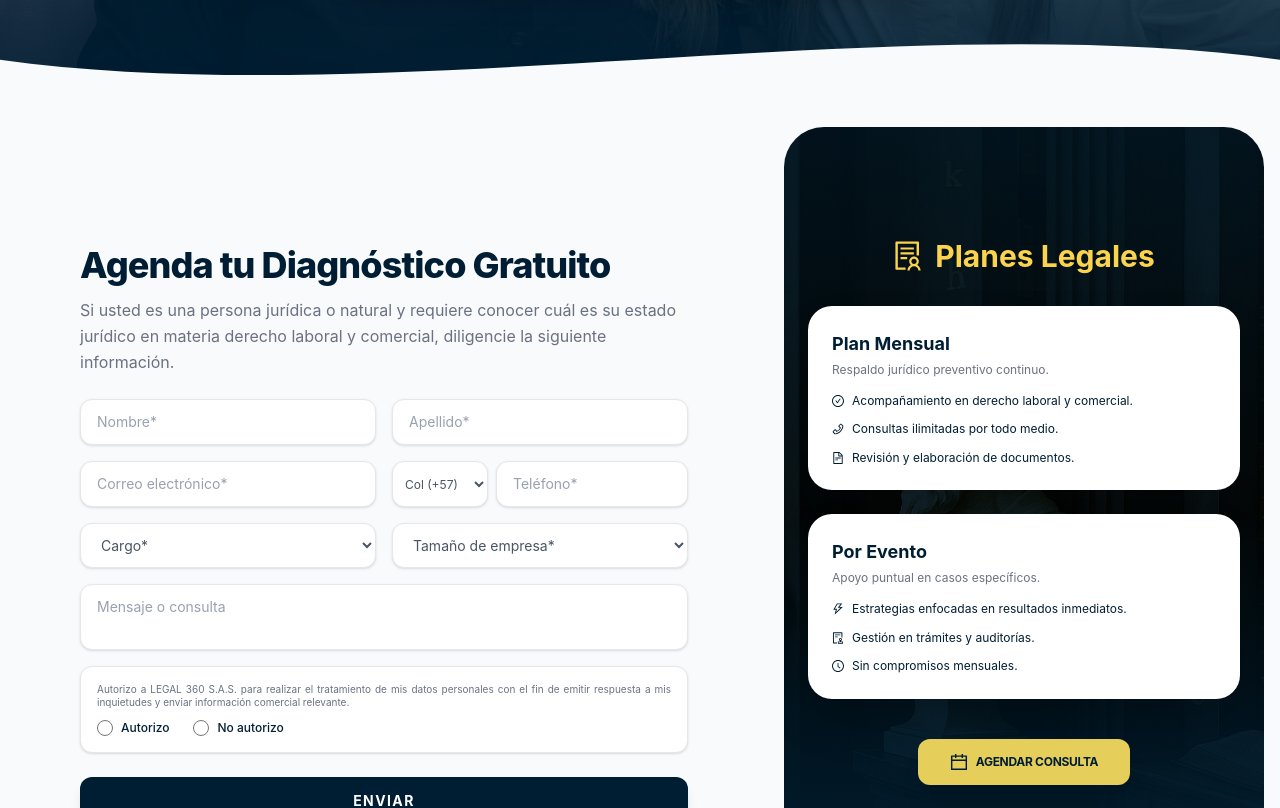
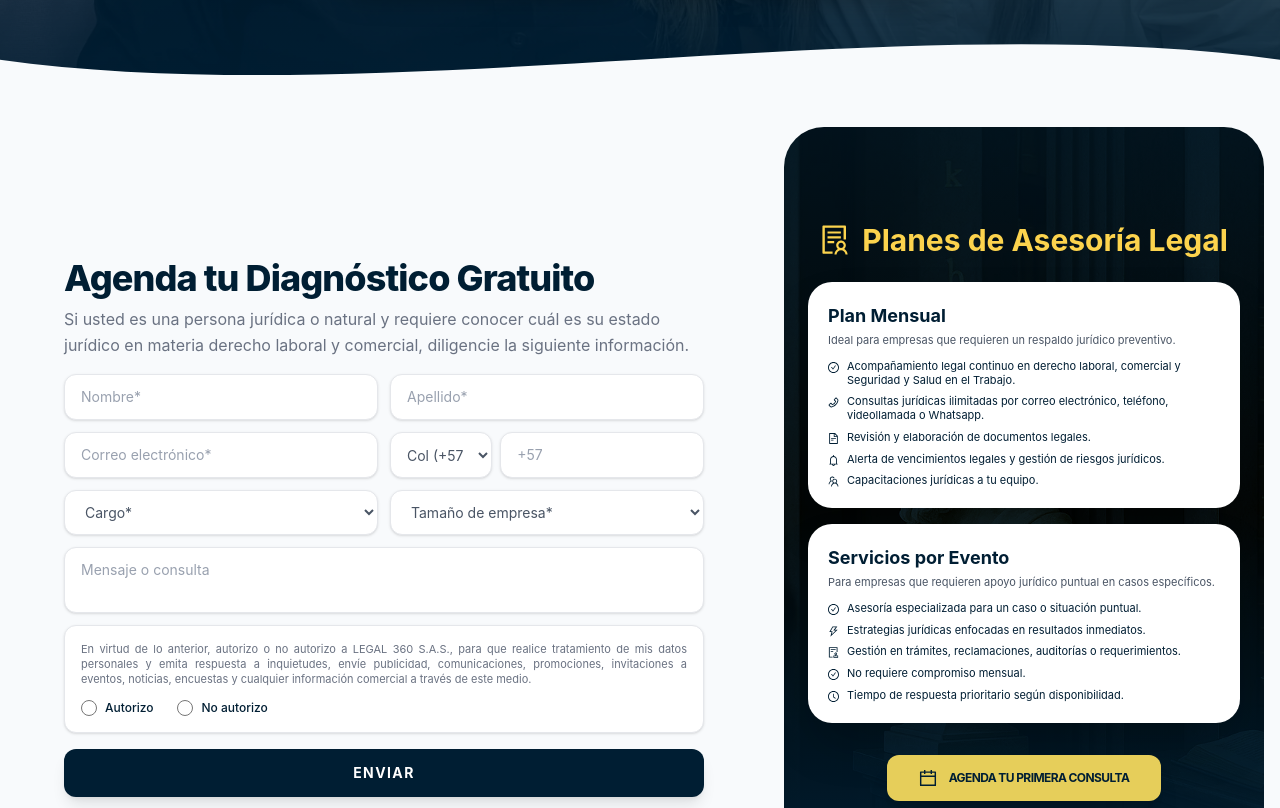
Before and after one commit to sazaba/legal360, a React (Vite) app: page / in a window 1280 px wide. Shown: the part 2900-3708 px from the top of the page. Built offline with nearby package versions, Linux system fonts and the light colour scheme; no server answers.

Commit message:
footer + planes5

```diff
--- a/src/pages/FormularioPlanes.jsx
+++ b/src/pages/FormularioPlanes.jsx
@@ -306,10 +306,10 @@ const FormularioPlanes = () => {
         <section className="relative w-full min-h-[100svh] flex flex-col lg:flex-row bg-[#f8fafc] overflow-hidden">
 
             {/* ================= 60% IZQUIERDA: FORMULARIO ================= */}
-            <div className="w-full lg:w-[60%] px-6 sm:px-12 lg:px-20 pt-16 lg:pt-24 pb-12 flex flex-col justify-center">
+            <div className="w-full lg:w-[60%] px-6 sm:px-12 lg:px-16 pt-12 lg:pt-16 pb-8 flex flex-col justify-center">
                 <div className="max-w-2xl mx-auto w-full">
-                    <div className="mb-6 text-center lg:text-left">
-                        <h2 className="text-3xl sm:text-4xl lg:text-4xl font-extrabold text-[#001e33] font-montserrat mb-3 tracking-tight">
+                    <div className="mb-4 text-center lg:text-left">
+                        <h2 className="text-3xl sm:text-4xl lg:text-4xl font-extrabold text-[#001e33] font-montserrat mb-2 tracking-tight">
                             Agenda tu <span className="text-[#001e33]">Diagnóstico Gratuito</span>
                         </h2>
                         <p className="text-sm sm:text-base text-gray-500 font-roboto leading-relaxed">
@@ -317,28 +317,30 @@ const FormularioPlanes = () => {
                         </p>
                     </div>
 
-                    <form onSubmit={handleSubmit} className="flex flex-col gap-3.5 sm:gap-4 text-[#001e33] text-sm font-roboto">
-                        <div className="grid grid-cols-1 sm:grid-cols-2 gap-4">
+                    <form onSubmit={handleSubmit} className="flex flex-col gap-3 text-[#001e33] text-sm font-roboto">
+                        <div className="grid grid-cols-1 sm:grid-cols-2 gap-3">
                             <input id="nombre" name="nombre" value={formData.nombre} onChange={handleChange} required placeholder="Nombre*"
                                 className="w-full bg-white border border-gray-200 shadow-sm rounded-xl px-4 py-3 outline-none focus:ring-2 focus:ring-[#d4af37] transition-all placeholder-gray-400" />
                             <input id="apellido" name="apellido" value={formData.apellido} onChange={handleChange} required placeholder="Apellido*"
                                 className="w-full bg-white border border-gray-200 shadow-sm rounded-xl px-4 py-3 outline-none focus:ring-2 focus:ring-[#d4af37] transition-all placeholder-gray-400" />
                         </div>
 
-                        <div className="grid grid-cols-1 sm:grid-cols-2 gap-4">
+                        <div className="grid grid-cols-1 lg:grid-cols-2 gap-3">
                             <input id="email" name="email" type="email" value={formData.email} onChange={handleChange} required placeholder="Correo electrónico*"
                                 className="w-full bg-white border border-gray-200 shadow-sm rounded-xl px-4 py-3 outline-none focus:ring-2 focus:ring-[#d4af37] transition-all placeholder-gray-400" />
+
                             <div className="flex gap-2">
                                 <select id="pais" name="pais" value={formData.pais} onChange={handleChange} required
-                                    className="w-1/3 bg-white border border-gray-200 shadow-sm rounded-xl px-2 py-3 outline-none focus:ring-2 focus:ring-[#d4af37] cursor-pointer text-gray-600 text-xs">
+                                    className="w-1/3 bg-white border border-gray-200 shadow-sm rounded-xl px-3 py-3 outline-none focus:ring-2 focus:ring-[#d4af37] cursor-pointer text-gray-600">
                                     <option value="Col">Col (+57)</option>
                                 </select>
-                                <input id="telefono" name="telefono" value={formData.telefono} onChange={handleChange} required placeholder="Teléfono*"
+                                <input id="telefono" name="telefono" value={formData.telefono} onChange={handleChange} required placeholder="+57"
                                     className="w-2/3 bg-white border border-gray-200 shadow-sm rounded-xl px-4 py-3 outline-none focus:ring-2 focus:ring-[#d4af37] transition-all placeholder-gray-400" />
                             </div>
                         </div>
 
-                        <div className="grid grid-cols-1 sm:grid-cols-2 gap-4">
+                        {/* Agrupados para ahorrar espacio vertical */}
+                        <div className="grid grid-cols-1 sm:grid-cols-2 gap-3">
                             <select id="cargo" name="cargo" value={formData.cargo} onChange={handleChange} required
                                 className="w-full bg-white border border-gray-200 shadow-sm rounded-xl px-4 py-3 outline-none focus:ring-2 focus:ring-[#d4af37] cursor-pointer text-gray-600">
                                 <option value="">Cargo*</option>
@@ -347,6 +349,7 @@ const FormularioPlanes = () => {
                                 <option value="RRHH">Recursos Humanos</option>
                                 <option value="Otro">Otro</option>
                             </select>
+
                             <select id="tamano_empresa" name="tamano_empresa" value={formData.tamano_empresa} onChange={handleChange} required
                                 className="w-full bg-white border border-gray-200 shadow-sm rounded-xl px-4 py-3 outline-none focus:ring-2 focus:ring-[#d4af37] cursor-pointer text-gray-600">
                                 <option value="">Tamaño de empresa*</option>
@@ -360,8 +363,8 @@ const FormularioPlanes = () => {
                             className="w-full bg-white border border-gray-200 shadow-sm rounded-xl px-4 py-3 outline-none focus:ring-2 focus:ring-[#d4af37] resize-none placeholder-gray-400" />
 
                         <div className="bg-white border border-gray-200 rounded-xl p-4 space-y-3 shadow-sm">
-                            <p className="text-[10px] text-gray-500 text-justify leading-tight">
-                                Autorizo a LEGAL 360 S.A.S. para realizar el tratamiento de mis datos personales con el fin de emitir respuesta a mis inquietudes y enviar información comercial relevante.
+                            <p className="text-[10px] sm:text-[11px] text-gray-500 text-justify leading-snug">
+                                En virtud de lo anterior, autorizo o no autorizo a LEGAL 360 S.A.S., para que realice tratamiento de mis datos personales y emita respuesta a inquietudes, envíe publicidad, comunicaciones, promociones, invitaciones a eventos, noticias, encuestas y cualquier información comercial a través de este medio.
                             </p>
 
                             <div className="flex items-center gap-6 font-medium text-[#001e33] text-xs">
@@ -381,7 +384,7 @@ const FormularioPlanes = () => {
                         <button
                             type="submit"
                             disabled={isLoading}
-                            className={`w-full mt-2 font-montserrat font-bold py-3.5 rounded-xl text-sm tracking-widest shadow-lg transform active:scale-95 transition-all duration-300 uppercase
+                            className={`w-full mt-1 font-montserrat font-bold py-3.5 rounded-xl text-sm tracking-widest shadow-lg transform active:scale-95 transition-all duration-300 uppercase
                                 ${isLoading
                                     ? 'bg-gray-200 text-gray-400 cursor-not-allowed'
                                     : 'bg-[#001e33] hover:bg-[#062c54] text-white'
@@ -395,7 +398,7 @@ const FormularioPlanes = () => {
 
             {/* ================= 40% DERECHA: TARJETA DE PLANES ================= */}
             <div className="w-full lg:w-[40%] p-0 lg:p-4 flex">
-                <div className="relative w-full h-full min-h-[500px] lg:min-h-full rounded-none lg:rounded-[2.5rem] overflow-hidden flex flex-col justify-center items-center px-6 py-12 lg:py-10 isolate">
+                <div className="relative w-full h-full min-h-[600px] lg:min-h-full rounded-none lg:rounded-[2.5rem] overflow-hidden flex flex-col justify-center items-center px-6 py-12 isolate">
 
                     {/* Fondo de Imagen */}
                     <div className="absolute inset-0 z-[-2]">
@@ -409,39 +412,43 @@ const FormularioPlanes = () => {
                     </div>
 
                     <div className="relative z-10 w-full max-w-md">
-                        <h3 className="text-2xl sm:text-3xl font-bold mb-8 text-[#fcd34d] text-center font-montserrat flex items-center justify-center gap-3">
-                            <SolutionOutlined />
-                            Planes Legales
+                        <h3 className="text-2xl sm:text-3xl font-bold mb-6 text-[#fcd34d] text-center font-montserrat flex items-center justify-center gap-3">
+                            <SolutionOutlined className="text-[#fcd34d]" />
+                            Planes de Asesoría Legal
                         </h3>
 
-                        <div className="flex flex-col gap-6 w-full">
+                        <div className="flex flex-col gap-4 w-full">
                             {/* Plan Mensual */}
-                            <div className="bg-white p-6 rounded-[1.5rem] shadow-2xl">
+                            <div className="bg-white p-5 rounded-[1.5rem] shadow-2xl">
                                 <h4 className="text-lg font-bold mb-1 text-[#001e33] font-montserrat">Plan Mensual</h4>
-                                <p className="text-[12px] text-gray-500 mb-4 leading-tight">Respaldo jurídico preventivo continuo.</p>
-                                <ul className="space-y-3 text-[12px] text-[#001e33] font-roboto">
-                                    <li className="flex items-start gap-2 leading-snug"><CheckCircleOutlined className="mt-0.5 text-[#d4af37]" /> Acompañamiento en derecho laboral y comercial.</li>
-                                    <li className="flex items-start gap-2 leading-snug"><PhoneOutlined className="mt-0.5 text-[#d4af37]" /> Consultas ilimitadas por todo medio.</li>
-                                    <li className="flex items-start gap-2 leading-snug"><FileTextOutlined className="mt-0.5 text-[#d4af37]" /> Revisión y elaboración de documentos.</li>
+                                <p className="text-[11px] text-gray-600 mb-3 leading-tight">Ideal para empresas que requieren un respaldo jurídico preventivo.</p>
+                                <ul className="space-y-2 text-[11px] text-[#001e33] font-roboto">
+                                    <li className="flex items-start gap-2 leading-tight"><CheckCircleOutlined className="mt-0.5 flex-shrink-0" /> Acompañamiento legal continuo en derecho laboral, comercial y Seguridad y Salud en el Trabajo.</li>
+                                    <li className="flex items-start gap-2 leading-tight"><PhoneOutlined className="mt-0.5 flex-shrink-0" /> Consultas jurídicas ilimitadas por correo electrónico, teléfono, videollamada o Whatsapp.</li>
+                                    <li className="flex items-start gap-2 leading-tight"><FileTextOutlined className="mt-0.5 flex-shrink-0" /> Revisión y elaboración de documentos legales.</li>
+                                    <li className="flex items-start gap-2 leading-tight"><BellOutlined className="mt-0.5 flex-shrink-0" /> Alerta de vencimientos legales y gestión de riesgos jurídicos.</li>
+                                    <li className="flex items-start gap-2 leading-tight"><TeamOutlined className="mt-0.5 flex-shrink-0" /> Capacitaciones jurídicas a tu equipo.</li>
                                 </ul>
                             </div>
 
                             {/* Servicios por Evento */}
-                            <div className="bg-white p-6 rounded-[1.5rem] shadow-2xl">
-                                <h4 className="text-lg font-bold mb-1 text-[#001e33] font-montserrat">Por Evento</h4>
-                                <p className="text-[12px] text-gray-500 mb-4 leading-tight">Apoyo puntual en casos específicos.</p>
-                                <ul className="space-y-3 text-[12px] text-[#001e33] font-roboto">
-                                    <li className="flex items-start gap-2 leading-snug"><ThunderboltOutlined className="mt-0.5 text-[#d4af37]" /> Estrategias enfocadas en resultados inmediatos.</li>
-                                    <li className="flex items-start gap-2 leading-snug"><AuditOutlined className="mt-0.5 text-[#d4af37]" /> Gestión en trámites y auditorías.</li>
-                                    <li className="flex items-start gap-2 leading-snug"><ClockCircleOutlined className="mt-0.5 text-[#d4af37]" /> Sin compromisos mensuales.</li>
+                            <div className="bg-white p-5 rounded-[1.5rem] shadow-2xl">
+                                <h4 className="text-lg font-bold mb-1 text-[#001e33] font-montserrat">Servicios por Evento</h4>
+                                <p className="text-[11px] text-gray-600 mb-3 leading-tight">Para empresas que requieren apoyo jurídico puntual en casos específicos.</p>
+                                <ul className="space-y-2 text-[11px] text-[#001e33] font-roboto">
+                                    <li className="flex items-start gap-2 leading-tight"><CheckCircleOutlined className="mt-0.5 flex-shrink-0" /> Asesoría especializada para un caso o situación puntual.</li>
+                                    <li className="flex items-start gap-2 leading-tight"><ThunderboltOutlined className="mt-0.5 flex-shrink-0" /> Estrategias jurídicas enfocadas en resultados inmediatos.</li>
+                                    <li className="flex items-start gap-2 leading-tight"><AuditOutlined className="mt-0.5 flex-shrink-0" /> Gestión en trámites, reclamaciones, auditorías o requerimientos.</li>
+                                    <li className="flex items-start gap-2 leading-tight"><CheckCircleOutlined className="mt-0.5 flex-shrink-0" /> No requiere compromiso mensual.</li>
+                                    <li className="flex items-start gap-2 leading-tight"><ClockCircleOutlined className="mt-0.5 flex-shrink-0" /> Tiempo de respuesta prioritario según disponibilidad.</li>
                                 </ul>
                             </div>
                         </div>
 
-                        <div className="mt-10 flex justify-center">
-                            <button className="inline-flex items-center gap-2 bg-[#e6ce5a] text-[#001e33] font-bold font-montserrat py-3.5 px-8 rounded-xl shadow-xl hover:scale-105 transition-all text-xs tracking-tight">
+                        <div className="mt-8 flex justify-center">
+                            <button className="inline-flex items-center gap-3 bg-[#e6ce5a] text-[#001e33] font-bold font-montserrat py-3.5 px-8 rounded-xl shadow-xl hover:scale-105 transition-all text-xs tracking-tighter">
                                 <CalendarOutlined className="text-lg" />
-                                <span>AGENDAR CONSULTA</span>
+                                <span>AGENDA TU PRIMERA CONSULTA</span>
                             </button>
                         </div>
                     </div>
```
